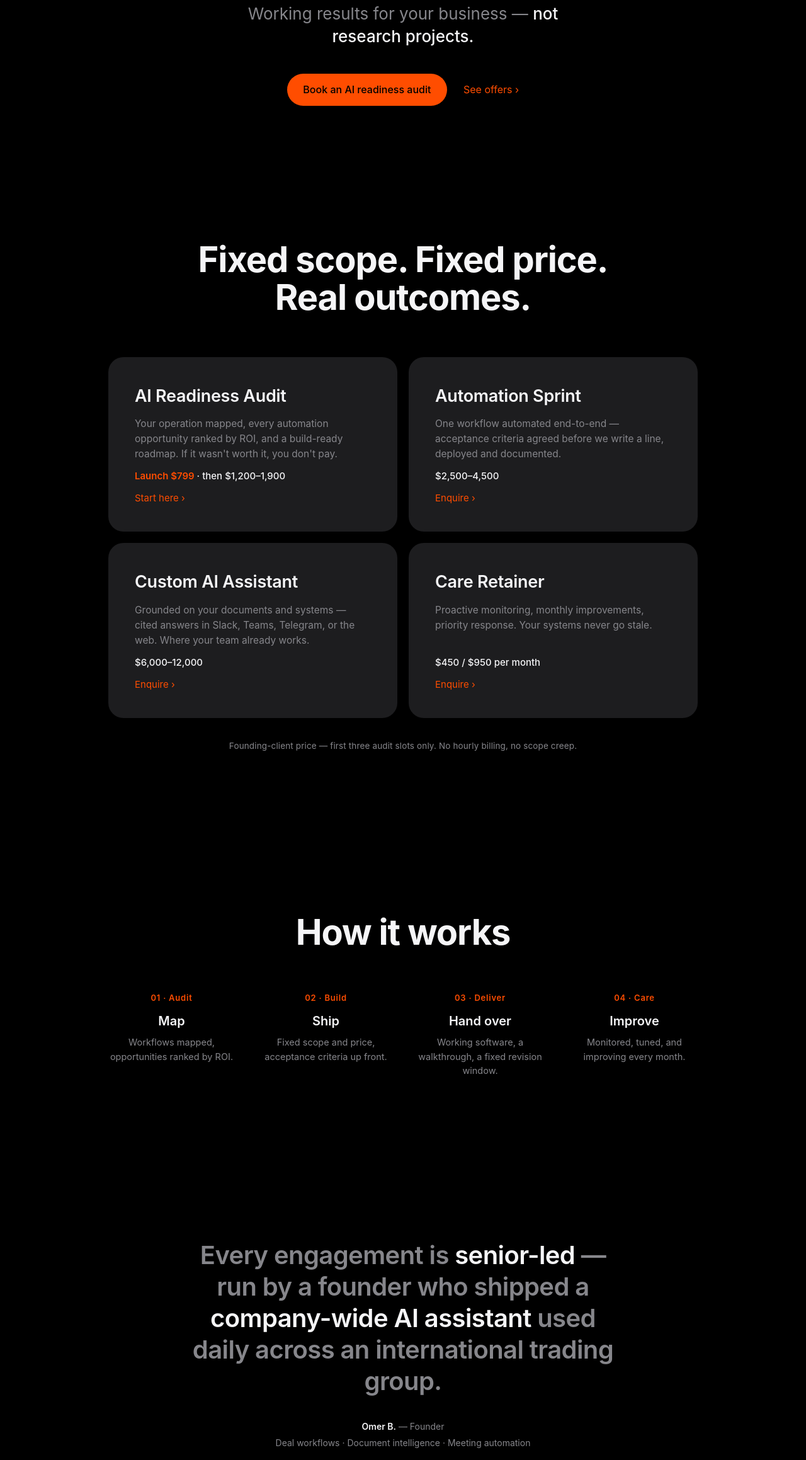
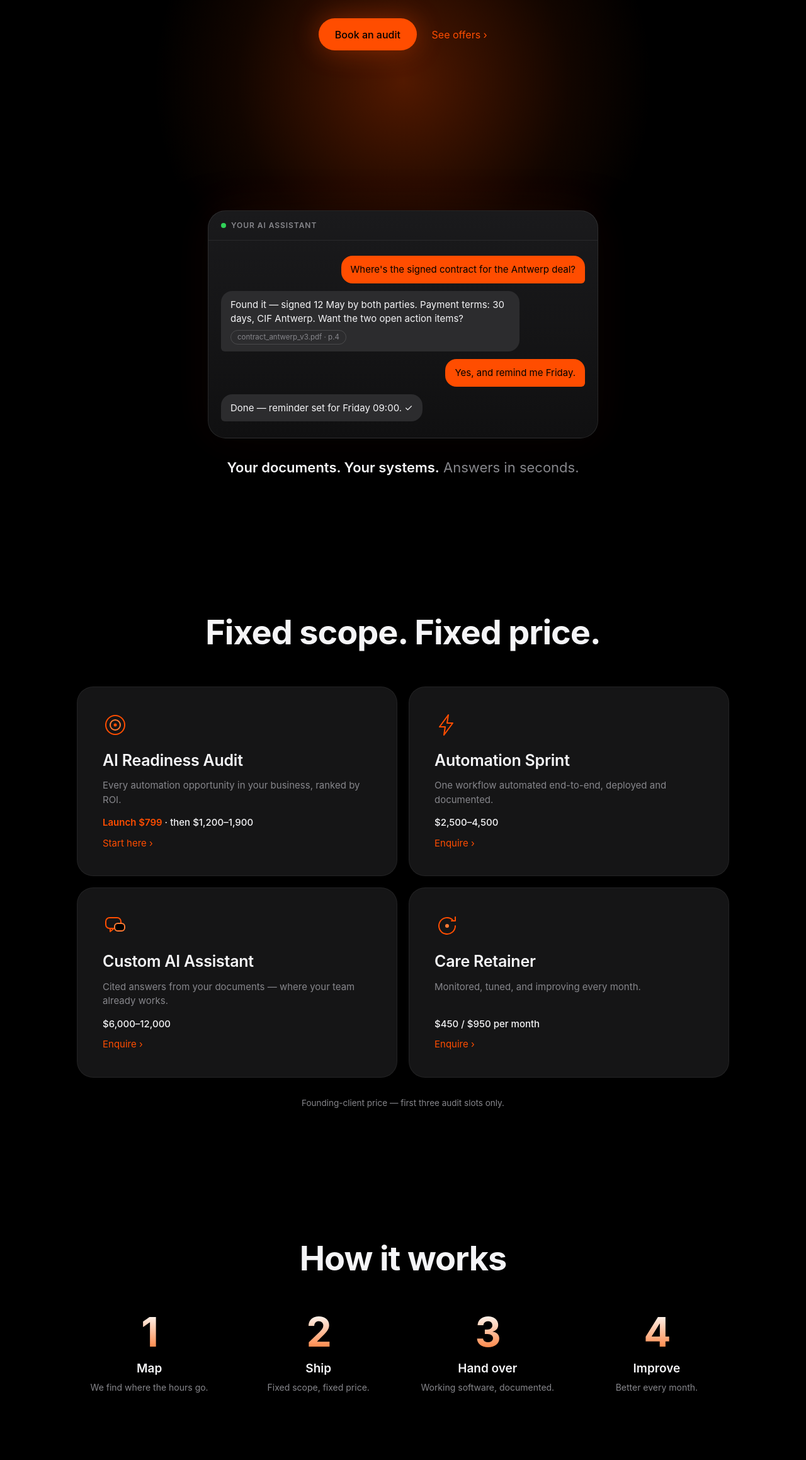
Before and after one commit to daerongoneris/heldor-studio, a plain HTML site: page preview/index.html in a window 1280 px wide. Shown: the part 482-2800 px from the top of the page at 63% size. Drawn offline with Linux system fonts and the light colour scheme.

Commit message:
Preview: visual pass (operator: too much text, no picture) — glow hero, gradient headlines, chat-UI demo, card icons, copy cut hard

```diff
--- a/preview/index.html
+++ b/preview/index.html
@@ -11,7 +11,7 @@
   :root{
     color-scheme:dark;
     --bg:#000;
-    --card:#1d1d1f;
+    --card:#151516;
     --ink:#f5f5f7;
     --dim:#86868b;
     --accent:#ff4d00;
@@ -25,8 +25,7 @@
     overflow-x:hidden;line-height:1.5;
   }
   ::selection{background:var(--accent);color:#000}
-
-  .wrap{max-width:980px;margin:0 auto;padding:0 max(22px,env(safe-area-inset-left))}
+  .wrap{max-width:1080px;margin:0 auto;padding:0 max(22px,env(safe-area-inset-left))}
 
   /* ---------- header ---------- */
   header{
@@ -37,85 +36,129 @@
     border-bottom:1px solid rgba(255,255,255,.08);
   }
   header .wrap{height:100%;display:flex;align-items:center;justify-content:space-between}
-  .brand{font-size:15px;font-weight:600;letter-spacing:.01em;color:var(--ink);text-decoration:none}
-  header nav{display:flex;gap:clamp(18px,3.5vw,36px)}
+  .brand{font-size:15px;font-weight:600;color:var(--ink);text-decoration:none}
+  header nav{display:flex;gap:clamp(16px,3vw,34px)}
   header nav a{font-size:13px;color:var(--dim);text-decoration:none;transition:color .25s}
   header nav a:hover{color:var(--ink)}
 
   /* ---------- hero ---------- */
   .hero{
-    min-height:92svh;display:flex;flex-direction:column;align-items:center;
-    justify-content:center;text-align:center;padding:120px 0 60px;
+    position:relative;min-height:96svh;display:flex;flex-direction:column;
+    align-items:center;justify-content:center;text-align:center;
+    padding:110px 0 40px;overflow:visible;
   }
-  .kicker{font-size:14px;font-weight:600;letter-spacing:.02em;color:var(--accent);margin-bottom:18px}
+  .glow{
+    position:absolute;left:50%;top:8%;transform:translateX(-50%);
+    width:min(1100px,140vw);aspect-ratio:1;pointer-events:none;z-index:-1;
+    background:radial-gradient(closest-side,rgba(255,77,0,.32),rgba(255,77,0,.07) 48%,transparent 72%);
+  }
+  .kicker{font-size:14px;font-weight:600;color:var(--accent);margin-bottom:16px;letter-spacing:.02em}
   h1{
-    font-size:clamp(42px,8vw,88px);font-weight:700;letter-spacing:-.02em;
-    line-height:1.04;max-width:15ch;
+    font-size:clamp(46px,9vw,104px);font-weight:700;letter-spacing:-.025em;line-height:1.02;
+    max-width:13ch;
+    background:linear-gradient(180deg,#fff 35%,#ffd9c4 62%,#ff7a33);
+    -webkit-background-clip:text;background-clip:text;color:transparent;
   }
-  .hero .sub{
-    font-size:clamp(18px,2.4vw,26px);color:var(--dim);font-weight:400;
-    max-width:34ch;margin-top:26px;line-height:1.4;
-  }
-  .hero .sub b{color:var(--ink);font-weight:500}
-  .cta-row{display:flex;gap:26px;align-items:center;margin-top:40px;flex-wrap:wrap;justify-content:center}
+  .hero .sub{font-size:clamp(17px,2.2vw,23px);color:var(--dim);margin-top:22px}
+  .cta-row{display:flex;gap:24px;align-items:center;margin-top:36px;flex-wrap:wrap;justify-content:center}
   .btn{
     display:inline-block;background:var(--accent);color:#000;text-decoration:none;
     font-size:16px;font-weight:500;padding:.85em 1.6em;border-radius:999px;
+    box-shadow:0 0 40px rgba(255,77,0,.35);
     transition:transform .25s,opacity .25s;
   }
-  .btn:hover{opacity:.9;transform:scale(1.02)}
+  .btn:hover{opacity:.92;transform:scale(1.02)}
   .tlink{font-size:16px;color:var(--accent);text-decoration:none}
   .tlink:hover{text-decoration:underline}
   .tlink::after{content:" ›"}
 
+  /* ---------- chat demo ---------- */
+  .demo-sec{padding:clamp(30px,6vh,70px) 0 clamp(90px,14vh,140px)}
+  .demo{
+    max-width:620px;margin:0 auto;border-radius:28px;overflow:hidden;
+    background:linear-gradient(180deg,#1a1a1c,#101011);
+    border:1px solid rgba(255,255,255,.09);
+    box-shadow:0 30px 80px rgba(0,0,0,.6),0 0 70px rgba(255,77,0,.07);
+  }
+  .demo-bar{
+    display:flex;align-items:center;gap:8px;padding:14px 20px;
+    border-bottom:1px solid rgba(255,255,255,.07);
+  }
+  .demo-bar .led{width:8px;height:8px;border-radius:50%;background:#30d158}
+  .demo-bar span{font-size:12px;font-weight:600;letter-spacing:.08em;color:var(--dim)}
+  .demo-body{display:flex;flex-direction:column;gap:12px;padding:24px 20px 26px}
+  .b{max-width:82%;padding:11px 15px;border-radius:18px;font-size:15px;line-height:1.45;text-align:left}
+  .b.user{align-self:flex-end;background:var(--accent);color:#000;border-bottom-right-radius:6px}
+  .b.ai{align-self:flex-start;background:#2c2c2e;border-bottom-left-radius:6px}
+  .b.ai .src{display:inline-block;margin-top:8px;font-size:11.5px;color:var(--dim);
+    border:1px solid rgba(255,255,255,.14);border-radius:999px;padding:2px 10px}
+  .demo-cap{text-align:center;font-size:clamp(17px,2.2vw,22px);color:var(--dim);margin-top:30px}
+  .demo-cap b{color:var(--ink);font-weight:600}
+
   /* ---------- sections ---------- */
-  section{padding:clamp(90px,16vh,150px) 0}
-  .sec-head{text-align:center;margin-bottom:clamp(48px,8vh,76px)}
-  h2{font-size:clamp(32px,5vw,56px);font-weight:700;letter-spacing:-.02em;line-height:1.08}
-  .sec-head p{font-size:clamp(16px,2vw,21px);color:var(--dim);margin:16px auto 0;max-width:44ch}
+  section{padding:clamp(80px,13vh,140px) 0}
+  .sec-head{text-align:center;margin-bottom:clamp(42px,7vh,66px)}
+  h2{font-size:clamp(30px,4.8vw,54px);font-weight:700;letter-spacing:-.02em;line-height:1.08}
 
   /* offers */
   .cards{display:grid;grid-template-columns:1fr 1fr;gap:18px}
   @media(max-width:720px){.cards{grid-template-columns:1fr}}
   .card{
-    background:var(--card);border-radius:24px;padding:clamp(28px,4vw,42px);
-    display:flex;flex-direction:column;gap:12px;text-decoration:none;color:inherit;
-    transition:transform .35s cubic-bezier(.2,0,.2,1);
+    position:relative;background:var(--card);border-radius:26px;
+    border:1px solid rgba(255,255,255,.06);
+    padding:clamp(26px,4vw,40px);display:flex;flex-direction:column;gap:10px;
+    text-decoration:none;color:inherit;text-align:left;
+    transition:transform .35s cubic-bezier(.2,0,.2,1),border-color .35s;
   }
-  .card:hover{transform:translateY(-4px)}
-  .card h3{font-size:clamp(21px,2.6vw,27px);font-weight:600;letter-spacing:-.01em}
-  .card .desc{font-size:15.5px;color:var(--dim);line-height:1.55;flex:1}
-  .card .price{font-size:15px;font-weight:500}
+  .card:hover{transform:translateY(-4px);border-color:rgba(255,77,0,.35)}
+  .card svg{width:40px;height:40px;margin-bottom:8px}
+  .card h3{font-size:clamp(20px,2.4vw,25px);font-weight:600;letter-spacing:-.01em}
+  .card .desc{font-size:15px;color:var(--dim);line-height:1.5;flex:1}
+  .card .price{font-size:15px;font-weight:500;margin-top:4px}
   .card .price b{color:var(--accent);font-weight:600}
   .card .go{font-size:15px;color:var(--accent)}
   .card .go::after{content:" ›"}
-  .note{
-    text-align:center;font-size:13.5px;color:var(--dim);margin-top:34px;
-    letter-spacing:.01em;
-  }
+  .note{text-align:center;font-size:13.5px;color:var(--dim);margin-top:30px}
 
   /* method */
-  .steps{display:grid;grid-template-columns:repeat(4,1fr);gap:clamp(24px,3.5vw,44px);text-align:center}
-  @media(max-width:860px){.steps{grid-template-columns:1fr 1fr;gap:40px 24px}}
-  @media(max-width:480px){.steps{grid-template-columns:1fr}}
-  .step .k{font-size:13px;font-weight:600;letter-spacing:.06em;color:var(--accent);display:block;margin-bottom:12px}
-  .step h3{font-size:20px;font-weight:600;margin-bottom:8px}
-  .step p{font-size:14.5px;color:var(--dim);line-height:1.55;max-width:24ch;margin:0 auto}
+  .steps{display:grid;grid-template-columns:repeat(4,1fr);gap:clamp(20px,3vw,40px);text-align:center}
+  @media(max-width:860px){.steps{grid-template-columns:1fr 1fr;gap:36px 20px}}
+  .step .n{
+    font-size:clamp(40px,6vw,64px);font-weight:700;letter-spacing:-.03em;line-height:1;
+    background:linear-gradient(180deg,#fff,#ff7a33);
+    -webkit-background-clip:text;background-clip:text;color:transparent;
+    display:block;margin-bottom:12px;
+  }
+  .step h3{font-size:19px;font-weight:600;margin-bottom:4px}
+  .step p{font-size:14px;color:var(--dim)}
 
-  /* studio */
-  .studio{text-align:center}
-  .studio .lead{
-    font-size:clamp(24px,3.6vw,40px);font-weight:600;letter-spacing:-.015em;
-    line-height:1.25;color:var(--dim);max-width:26ch;margin:0 auto;
+  /* studio strip */
+  .studio{text-align:center;position:relative}
+  .studio .glow2{
+    position:absolute;left:50%;top:50%;transform:translate(-50%,-50%);
+    width:min(800px,120vw);aspect-ratio:1.6;pointer-events:none;z-index:-1;
+    background:radial-gradient(closest-side,rgba(255,77,0,.14),transparent 70%);
   }
-  .studio .lead b{color:var(--ink);font-weight:600}
-  .studio .sig{margin-top:34px;font-size:14px;color:var(--dim);line-height:1.9}
+  .studio .lead{font-size:clamp(24px,3.6vw,42px);font-weight:600;letter-spacing:-.015em;line-height:1.22;max-width:22ch;margin:0 auto}
+  .studio .lead b{
+    background:linear-gradient(90deg,#ff7a33,#ff4d00);
+    -webkit-background-clip:text;background-clip:text;color:transparent;
+  }
+  .studio .sig{margin-top:26px;font-size:14px;color:var(--dim);line-height:1.9}
   .studio .sig b{color:var(--ink);font-weight:600}
+  .studio .more{display:inline-block;margin-top:18px}
 
   /* final */
-  .final{text-align:center;padding-bottom:clamp(110px,18vh,170px)}
-  .final h2{font-size:clamp(40px,7vw,76px)}
-  .final .under{font-size:clamp(16px,2vw,20px);color:var(--dim);margin:18px auto 36px;max-width:38ch}
+  .final{text-align:center;position:relative;padding-bottom:clamp(110px,17vh,170px)}
+  .final .glow3{
+    position:absolute;left:50%;bottom:-20%;transform:translateX(-50%);
+    width:min(900px,130vw);aspect-ratio:1.4;pointer-events:none;z-index:-1;
+    background:radial-gradient(closest-side,rgba(255,77,0,.2),transparent 70%);
+  }
+  .final h2{font-size:clamp(42px,7.5vw,84px);
+    background:linear-gradient(180deg,#fff 40%,#ff7a33);
+    -webkit-background-clip:text;background-clip:text;color:transparent}
+  .final .under{font-size:clamp(16px,2vw,19px);color:var(--dim);margin:14px auto 32px;max-width:36ch}
   .final .under b{color:var(--ink);font-weight:500}
 
   footer{border-top:1px solid rgba(255,255,255,.08);padding:28px 0 40px}
@@ -124,11 +167,9 @@
   footer a{color:inherit;text-decoration:none}
   footer a:hover{color:var(--ink)}
 
-  /* reveal */
   .rv{opacity:0;transform:translateY(26px);transition:opacity .8s cubic-bezier(.2,0,.2,1),
     transform .8s cubic-bezier(.2,0,.2,1)}
   .rv.in{opacity:1;transform:none}
-
   @media (prefers-reduced-motion:reduce){
     *,*::before,*::after{animation:none!important;transition:none!important}
     .rv{opacity:1;transform:none}
@@ -151,49 +192,67 @@
 </header>
 
 <main id="top">
+
   <div class="wrap">
-
     <section class="hero" aria-label="Intro">
-      <p class="kicker">AI systems · Fixed price · Senior-led</p>
-      <h1>AI automation, shipped absurdly fast.</h1>
-      <p class="sub">Working results for your business — <b>not research projects.</b></p>
+      <div class="glow" aria-hidden="true"></div>
+      <p class="kicker">Heldor Studio</p>
+      <h1>AI that ships.</h1>
+      <p class="sub">Fixed price. Senior-led. Working results.</p>
       <div class="cta-row">
-        <a class="btn" href="mailto:hello@heldor.studio?subject=Founding-client%20audit%20%E2%80%94%20%24799&body=Which%20business%2C%20and%20what%20takes%20the%20most%20time%20right%20now%3F%0A%0A">Book an AI readiness audit</a>
+        <a class="btn" href="mailto:hello@heldor.studio?subject=Founding-client%20audit%20%E2%80%94%20%24799&body=Which%20business%2C%20and%20what%20takes%20the%20most%20time%20right%20now%3F%0A%0A">Book an audit</a>
         <a class="tlink" href="#offers">See offers</a>
       </div>
     </section>
 
+    <section class="demo-sec" aria-label="Product demo">
+      <div class="demo rv">
+        <div class="demo-bar"><span class="led"></span><span>YOUR AI ASSISTANT</span></div>
+        <div class="demo-body">
+          <div class="b user">Where's the signed contract for the Antwerp deal?</div>
+          <div class="b ai">Found it — signed 12 May by both parties. Payment terms: 30 days, CIF Antwerp. Want the two open action items?<br><span class="src">contract_antwerp_v3.pdf · p.4</span></div>
+          <div class="b user">Yes, and remind me Friday.</div>
+          <div class="b ai">Done — reminder set for Friday 09:00. ✓</div>
+        </div>
+      </div>
+      <p class="demo-cap rv"><b>Your documents. Your systems.</b> Answers in seconds.</p>
+    </section>
+
     <section id="offers">
       <div class="sec-head rv">
-        <h2>Fixed scope. Fixed price.<br>Real outcomes.</h2>
+        <h2>Fixed scope. Fixed price.</h2>
       </div>
       <div class="cards">
         <a class="card rv" href="audit.html">
+          <svg viewBox="0 0 40 40" fill="none" aria-hidden="true"><circle cx="20" cy="20" r="15" stroke="#ff4d00" stroke-width="2"/><circle cx="20" cy="20" r="8" stroke="#ff7a33" stroke-width="2"/><circle cx="20" cy="20" r="2.5" fill="#ff4d00"/></svg>
           <h3>AI Readiness Audit</h3>
-          <p class="desc">Your operation mapped, every automation opportunity ranked by ROI, and a build-ready roadmap. If it wasn't worth it, you don't pay.</p>
+          <p class="desc">Every automation opportunity in your business, ranked by ROI.</p>
           <p class="price"><b>Launch $799</b> · then $1,200–1,900</p>
           <span class="go">Start here</span>
         </a>
         <a class="card rv" href="mailto:hello@heldor.studio?subject=Automation%20Sprint">
+          <svg viewBox="0 0 40 40" fill="none" aria-hidden="true"><path d="M22 4 8 23h9l-2 13 14-19h-9l2-13z" stroke="#ff4d00" stroke-width="2" stroke-linejoin="round"/></svg>
           <h3>Automation Sprint</h3>
-          <p class="desc">One workflow automated end-to-end — acceptance criteria agreed before we write a line, deployed and documented.</p>
+          <p class="desc">One workflow automated end-to-end, deployed and documented.</p>
           <p class="price">$2,500–4,500</p>
           <span class="go">Enquire</span>
         </a>
         <a class="card rv" href="mailto:hello@heldor.studio?subject=Custom%20AI%20Assistant">
+          <svg viewBox="0 0 40 40" fill="none" aria-hidden="true"><rect x="5" y="7" width="24" height="17" rx="6" stroke="#ff4d00" stroke-width="2"/><path d="M12 24v5l6-5" stroke="#ff4d00" stroke-width="2" stroke-linejoin="round"/><rect x="19" y="16" width="16" height="12" rx="5" stroke="#ff7a33" stroke-width="2" fill="#000"/></svg>
           <h3>Custom AI Assistant</h3>
-          <p class="desc">Grounded on your documents and systems — cited answers in Slack, Teams, Telegram, or the web. Where your team already works.</p>
+          <p class="desc">Cited answers from your documents — where your team already works.</p>
           <p class="price">$6,000–12,000</p>
           <span class="go">Enquire</span>
         </a>
         <a class="card rv" href="mailto:hello@heldor.studio?subject=Care%20Retainer">
+          <svg viewBox="0 0 40 40" fill="none" aria-hidden="true"><path d="M33 20a13 13 0 1 1-4-9.4" stroke="#ff4d00" stroke-width="2" stroke-linecap="round"/><path d="M33 6v6h-6" stroke="#ff4d00" stroke-width="2" stroke-linecap="round" stroke-linejoin="round"/><circle cx="20" cy="20" r="3" fill="#ff7a33"/></svg>
           <h3>Care Retainer</h3>
-          <p class="desc">Proactive monitoring, monthly improvements, priority response. Your systems never go stale.</p>
+          <p class="desc">Monitored, tuned, and improving every month.</p>
           <p class="price">$450 / $950 per month</p>
           <span class="go">Enquire</span>
         </a>
       </div>
-      <p class="note rv">Founding-client price — first three audit slots only. No hourly billing, no scope creep.</p>
+      <p class="note rv">Founding-client price — first three audit slots only.</p>
     </section>
 
     <section id="method">
@@ -201,26 +260,28 @@
         <h2>How it works</h2>
       </div>
       <div class="steps">
-        <div class="step rv"><span class="k">01 · Audit</span><h3>Map</h3><p>Workflows mapped, opportunities ranked by ROI.</p></div>
-        <div class="step rv"><span class="k">02 · Build</span><h3>Ship</h3><p>Fixed scope and price, acceptance criteria up front.</p></div>
-        <div class="step rv"><span class="k">03 · Deliver</span><h3>Hand over</h3><p>Working software, a walkthrough, a fixed revision window.</p></div>
-        <div class="step rv"><span class="k">04 · Care</span><h3>Improve</h3><p>Monitored, tuned, and improving every month.</p></div>
+        <div class="step rv"><span class="n">1</span><h3>Map</h3><p>We find where the hours go.</p></div>
+        <div class="step rv"><span class="n">2</span><h3>Ship</h3><p>Fixed scope, fixed price.</p></div>
+        <div class="step rv"><span class="n">3</span><h3>Hand over</h3><p>Working software, documented.</p></div>
+        <div class="step rv"><span class="n">4</span><h3>Improve</h3><p>Better every month.</p></div>
       </div>
     </section>
 
     <section class="studio" id="studio">
-      <p class="lead rv">Every engagement is <b>senior-led</b> — run by a founder who shipped a <b>company-wide AI assistant</b> used daily across an international trading group.</p>
-      <p class="sig rv"><b>Omer B.</b> — Founder<br>Deal workflows · Document intelligence · Meeting automation</p>
+      <div class="glow2" aria-hidden="true"></div>
+      <p class="lead rv">The person you talk to is the person who <b>ships.</b></p>
+      <p class="sig rv"><b>Omer B.</b> — Founder<br>Shipped a company-wide AI assistant for an international trading group.</p>
+      <a class="tlink more rv" href="about.html">About the studio</a>
     </section>
 
     <section class="final" id="audit">
+      <div class="glow3" aria-hidden="true"></div>
       <h2 class="rv">Let's build.</h2>
-      <p class="under rv">Know exactly what AI can do for your business.<br>
-        <b>Three founding audit slots at $799.</b> When they're gone, they're gone.</p>
-      <a class="btn rv" href="mailto:hello@heldor.studio?subject=Founding-client%20audit%20%E2%80%94%20%24799&body=Which%20business%2C%20and%20what%20takes%20the%20most%20time%20right%20now%3F%0A%0A">Book an AI readiness audit</a>
+      <p class="under rv"><b>Three founding audit slots at $799.</b><br>When they're gone, they're gone.</p>
+      <a class="btn rv" href="mailto:hello@heldor.studio?subject=Founding-client%20audit%20%E2%80%94%20%24799&body=Which%20business%2C%20and%20what%20takes%20the%20most%20time%20right%20now%3F%0A%0A">Book an audit</a>
     </section>
+  </div>
 
-  </div>
 </main>
 
 <footer>
```
Also changed, not shown: preview/about.html (+12 -5 lines), preview/audit.html (+20 -12 lines).
